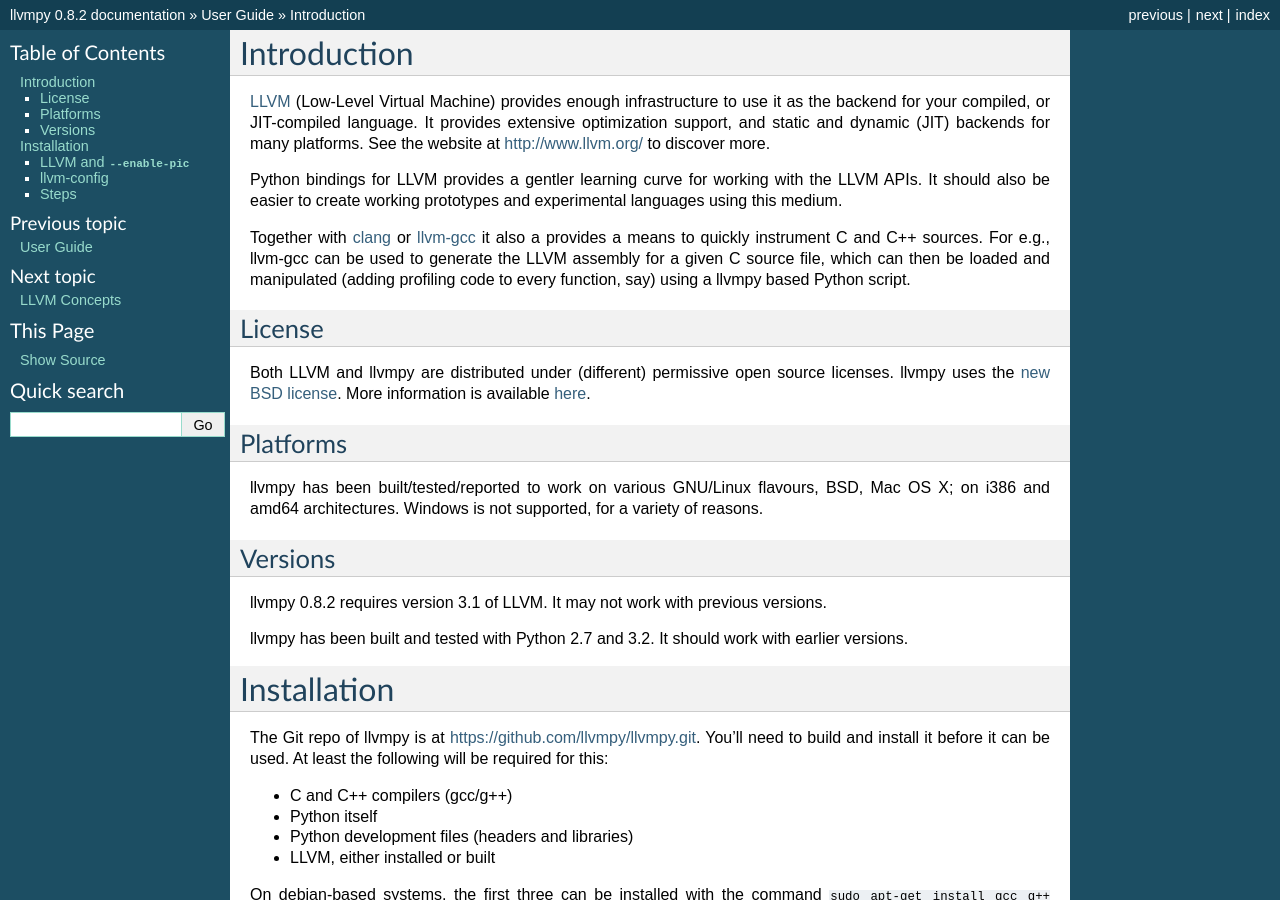
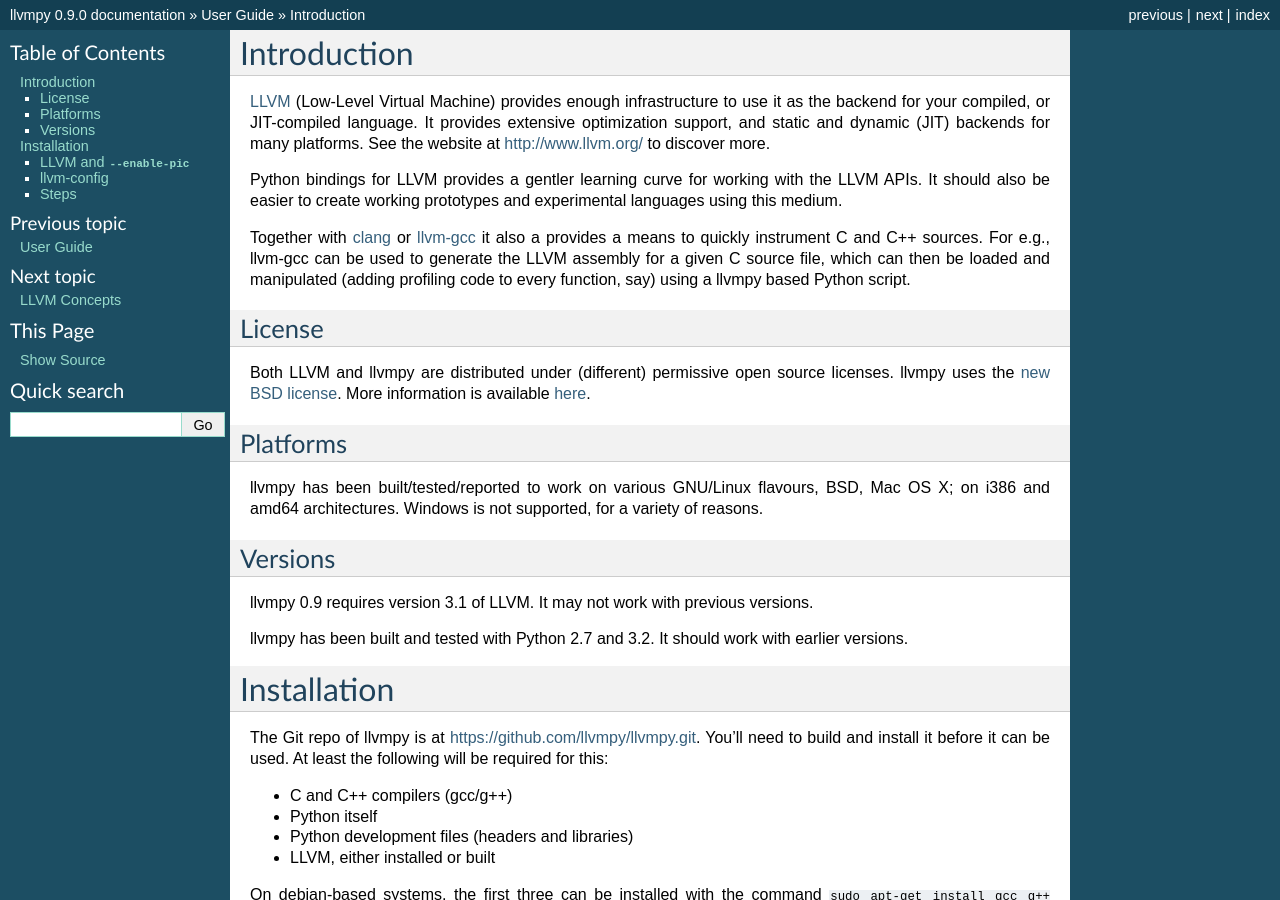
Before and after one commit to llvmpy/llvmpy, a Sphinx documentation site: the page built from docs/source/doc/getting_started.rst, in a window 1280 px wide and 900 px high. Built offline with Sphinx 7.4.7, drawn with Linux system fonts in a browser that asks for light colours; some of the changed text lies outside the part shown.

```diff
--- a/docs/source/conf.py
+++ b/docs/source/conf.py
@@ -48,9 +48,9 @@ copyright = u'2012, Mahadevan R (2008-2010), Continuum Analytics (2012)'
 # built documents.
 #
 # The short X.Y version.
-version = '0.8'
+version = '0.9'
 # The full version, including alpha/beta/rc tags.
-release = '0.8.2'
+release = '0.9.0'
 
 # The language for content autogenerated by Sphinx. Refer to documentation
 # for a list of supported languages.
--- a/docs/source/doc/getting_started.rst
+++ b/docs/source/doc/getting_started.rst
@@ -38,7 +38,7 @@ supported, for a variety of reasons.
 Versions
 --------
 
-llvmpy 0.8.2 requires version 3.1 of LLVM. It may not work with
+llvmpy 0.9 requires version 3.1 of LLVM. It may not work with
 previous versions.
 
 llvmpy has been built and tested with Python 2.7 and 3.2. It should work with
--- a/setup.py
+++ b/setup.py
@@ -126,8 +126,9 @@ kwds['long_description'] = open('README.rst').read()
 setup(
     name = 'llvmpy',
     description = 'Python bindings for LLVM',
-    author = 'Continuum Analytics, Inc.',
-    author_email = 'llvmpy@continuum.io',
+    author = 'R Mahadevan'
+    maintainer = 'Continuum Analytics, Inc.',
+    maintainer_email = 'llvmpy@continuum.io',
     url = 'http://www.llvmpy.org/',
     packages = ['llvm', 'llvm_cbuilder', 'llpython'],
     py_modules = ['llvm.core'],
```
